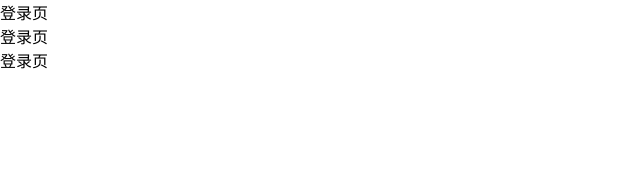
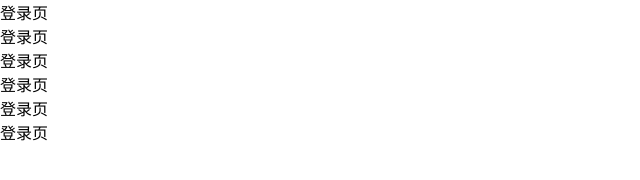
Before and after one commit to sujavascript/APICloud, a plain HTML site: page widget/html/login.html in a window 1280 px wide. Shown: the whole page, without its empty margins (0-640 px from the left). Drawn offline with Linux system fonts and the light colour scheme; files whose address does not match are found by name.

Commit message:
登录页加多点字

```diff
--- a/widget/html/login.html
+++ b/widget/html/login.html
@@ -16,6 +16,9 @@
     <div>登录页</div>
     <div>登录页</div>
     <div>登录页</div>
+    <div>登录页</div>
+    <div>登录页</div>
+    <div>登录页</div>
 </body>
 <script type="text/javascript" src="../script/api.js"></script>
 <script type="text/javascript" src="./script/common.js"></script>
```
